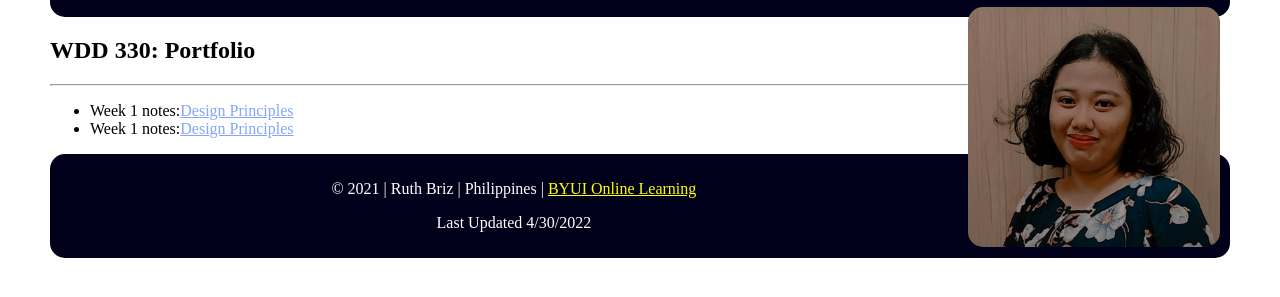
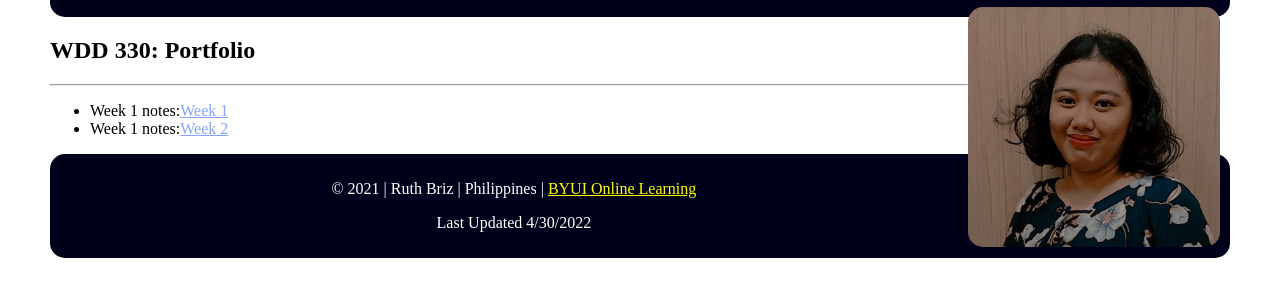
Before and after one commit to ruthbriz/WDD-330, a plain HTML site: page index.html in a window 1280 px wide. Shown: the part 133-430 px from the top of the page. Drawn offline with Linux system fonts and the light colour scheme.

Commit message:
Update index.html

```diff
--- a/index.html
+++ b/index.html
@@ -15,14 +15,13 @@
     <hr>
         <nav>
             <ul>
-                <li>Week 1 notes:<a target = "blank" href = "week1/">Design Principles</a></li>
-                <li>Week 1 notes:<a target = "blank" href = "week2/">Design Principles</a></li>
+                <li>Week 1 notes:<a target = "blank" href = "week1/">Week 1</a></li>
+                <li>Week 1 notes:<a target = "blank" href = "week2/">Week 2</a></li>
              </ul>
          </nav>
     <footer>
         <p>&copy; 2021 | Ruth Briz | Philippines | <a target ="blank" href ="https://www.byui.edu/online" >BYUI Online Learning</a></p>
         <p>Last Updated 4/30/2022</p>
     </footer>
-    <script src = "js/main.js"></script>
 </body>
 </html>
```
